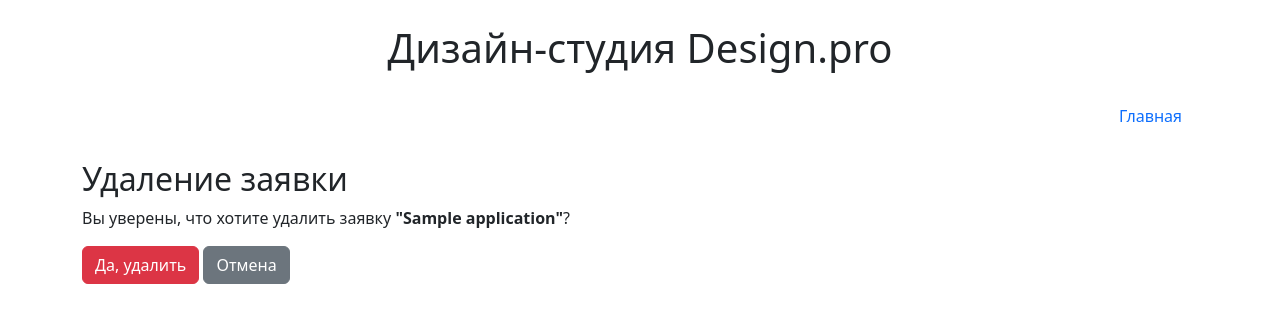
After one commit to kokhan69/Design.pro-01-, a Django app: page /accounts/profile/delete/1/ in a window 1280 px wide. The commit adds this page. Shown: the top 323 px of the page. Run offline with Django 5.2, Linux system fonts and the light colour scheme; a user stored in the database is signed in; tables that the repository leaves empty hold one stand-in row (values such as "Sample post"); some libraries are stand-ins or nearby versions.

Commit message:
Реализация удаления заявки
Создан контроллер ApplicationDeleteView с проверкой прав (только своя заявка в статусе 'Новая'). Добавлен шаблон application_delete.html для подтверждения удаления. Обновлен profile.html для вывода кнопки удаления.

```diff
--- /dev/null
+++ b/design/templates/design/application_delete.html
@@ -0,0 +1,11 @@
+{% extends 'layout/basic.html' %}
+{% block title %}Удаление заявки{% endblock %}
+{% block content %}
+<h2>Удаление заявки</h2>
+<p>Вы уверены, что хотите удалить заявку <strong>"{{ object.title }}"</strong>?</p>
+<form method="post">
+    {% csrf_token %}
+    <button type="submit" class="btn btn-danger">Да, удалить</button>
+    <a href="{% url 'profile' %}" class="btn btn-secondary">Отмена</a>
+</form>
+{% endblock %}
--- a/design/templates/design/profile.html
+++ b/design/templates/design/profile.html
@@ -13,6 +13,7 @@
         <p><strong>Категория:</strong> {{ app.category.name }}</p>
         <p><strong>Статус:</strong> {{ app.get_status_display }}</p>
         <p class="text-muted">{{ app.created_at }}</p>
+        <a href="{% url 'application_delete' app.pk %}" class="btn btn-danger btn-sm mt-2">Удалить</a>
     </div>
 </div>
 {% endfor %}
--- a/design/urls.py
+++ b/design/urls.py
@@ -1,5 +1,5 @@
 from django.urls import path
-from .views import BBLoginView, BBLogoutView, RegisterView, RegisterDoneView, user_activate, index, application_create, profile
+from .views import BBLoginView, BBLogoutView, RegisterView, RegisterDoneView, user_activate, index, application_create, profile, ApplicationDeleteView
 
 urlpatterns = [
     path('accounts/logout/', BBLogoutView.as_view(), name='logout'),
@@ -10,4 +10,5 @@ urlpatterns = [
     path('', index, name='index'),
     path('accounts/profile/add/', application_create, name='application_create'),
     path('accounts/profile/', profile, name='profile'),
+    path('accounts/profile/delete/<int:pk>/', ApplicationDeleteView.as_view(), name='application_delete'),
 ]
--- a/design/views.py
+++ b/design/views.py
@@ -10,6 +10,9 @@ from django.contrib import messages
 from .forms import RegisterForm, ApplicationForm
 from .models import AdvUser, Application
 from .utilities import signer
+
+from django.views.generic.edit import DeleteView
+from django.core.exceptions import PermissionDenied
 
 def index(request):
     return render(request, 'design/index.html')
@@ -65,3 +68,14 @@ def profile(request):
     applications = Application.objects.filter(user=request.user)
     context = {'applications': applications}
     return render(request, 'design/profile.html', context)
+
+class ApplicationDeleteView(DeleteView):
+    model = Application
+    template_name = 'design/application_delete.html'
+    success_url = reverse_lazy('profile')
+
+    def dispatch(self, request, *args, **kwargs):
+        obj = self.get_object()
+        if obj.user != request.user or obj.status != 'new':
+            raise PermissionDenied("Вы не можете удалить эту заявку.")
+        return super().dispatch(request, *args, **kwargs)
```
